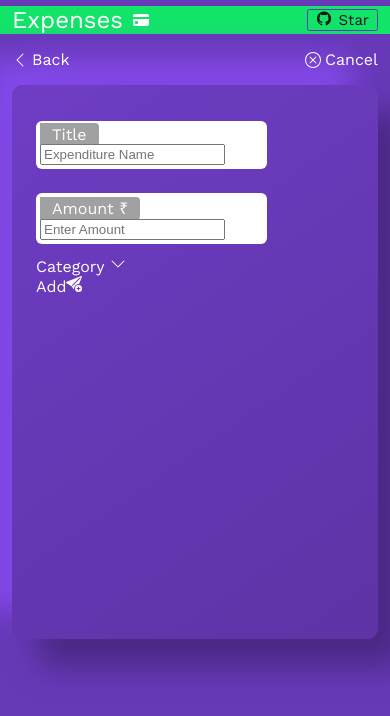
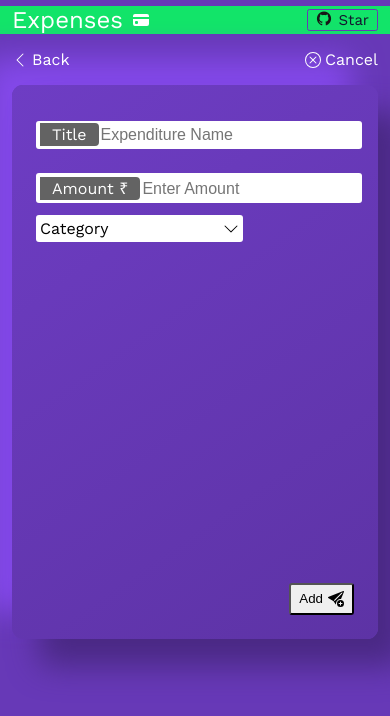
Before and after one commit to aksharma27/expenses, a React (Create React App) app: page /add-expense in a window 390 px wide. Shown: the top 716 px of the page. Built offline with nearby package versions, Linux system fonts and the light colour scheme.

Commit message:
fixed dropdown-mobile

```diff
--- a/src/App.js
+++ b/src/App.js
@@ -1,4 +1,4 @@
-import ReactDOM from "react-dom/client";
+// import ReactDOM from "react-dom/client";
 import {BrowserRouter, Routes, Route } from "react-router-dom";
 import Header from "./components/header/index";
 import Home from "./pages/home/Home";
--- a/src/components/add-form/add-form.css
+++ b/src/components/add-form/add-form.css
@@ -17,12 +17,111 @@
     margin: 12px 0px;
     width: 70%;
     padding: 4px;
-    border-radius: 6px;
+    border-radius: 3px;
     background-color: white;
 }
 
 .form-item label {
-    background-color: rgb(161, 161, 161);
+    background-color: rgb(99, 99, 99);
     padding: 2px 12px;
     border-radius: 0px 4px 4px 0px;
 }
+
+.form-add-button button:hover {
+    transform: scale(0.96);
+    transition: .5s;
+}
+
+.form-item input {
+    font-size: 16px;
+    border: none;
+    outline: none;
+    width: 70%;
+}
+
+.category-container-parent {
+    display: flex;
+    flex-direction: column;
+    flex: 1;
+}
+
+.category {
+    position: relative;
+    width: 40%;
+}
+
+.category-dropdown {
+    display: flex;
+    justify-content: space-between;
+    background-color: white;
+    align-items: center;
+    color: black;
+    max-resolution: 12px 0px;
+    border-radius: 3px;
+    padding: 4px;
+}
+
+.category-dropdown svg {
+    display: flex;
+    align-items: center;
+}
+
+
+.category-container {
+    display: flex;
+    flex-direction: column;
+    /* position: relative; */
+    /* display: flex;
+    position: absolute; */
+    /* flex-direction: column; */
+    width: 100%;
+}
+
+.category-item {
+    display: flex;
+    width: 98%;
+    justify-content: space-between;
+    padding: 8px 0px;
+    cursor: pointer;
+}
+
+.category-item img {
+    height: 32px;
+    margin-right: 20px;
+}
+
+.form-add-button {
+    display: flex;
+    justify-content: flex-end;
+}
+
+.form-add-button button {
+    display: flex;
+    padding: 6px 8px;
+    cursor: pointer;
+    border-radius: 3px;
+}
+
+.form-add-button div svg {
+    display: flex;
+    align-items: center;
+    margin-left: 5px;
+}
+
+@media only screen and (max-width : 1024px) {
+    .form-item {
+        width: 100%;
+    }
+
+    .form-item input {
+        width: 70%;
+    }
+
+    .amount-input {
+        width: 50% !important;
+    }
+
+    .category {
+        width: 65%;
+    }
+}
--- a/src/components/add-form/index.js
+++ b/src/components/add-form/index.js
@@ -119,11 +119,13 @@ theme="dark"
       </div>
       <div className="form-add-button">
         <div onClick={handleSubmit} >
-          <label>Add</label>
+          <button>Add
           <svg  style={{cursor: 'pointer'}} xmlns="http://www.w3.org/2000/svg" width="16" height="16" fill="currentColor" class="bi bi-send-plus-fill" viewBox="0 0 16 16">
             <path d="M15.964.686a.5.5 0 0 0-.65-.65L.767 5.855H.766l-.452.18a.5.5 0 0 0-.082.887l.41.26.001.002 4.995 3.178 1.59 2.498C8 14 8 13 8 12.5a4.5 4.5 0 0 1 5.026-4.47L15.964.686Zm-1.833 1.89L6.637 10.07l-.215-.338a.5.5 0 0 0-.154-.154l-.338-.215 7.494-7.494 1.178-.471-.47 1.178Z"/>
             <path d="M16 12.5a3.5 3.5 0 1 1-7 0 3.5 3.5 0 0 1 7 0Zm-3.5-2a.5.5 0 0 0-.5.5v1h-1a.5.5 0 0 0 0 1h1v1a.5.5 0 0 0 1 0v-1h1a.5.5 0 0 0 0-1h-1v-1a.5.5 0 0 0-.5-.5Z"/>
           </svg>
+          </button>
+
         </div>
       </div>
     </div>
--- a/src/components/add-form/success-modal.css
+++ b/src/components/add-form/success-modal.css
@@ -8,6 +8,22 @@
 .modal-inner {
     font-weight: 500;
     font-size: large;
+}
+
+.modal-inner button {
+    background-color: #67f95ce3;
+    border-radius: 2px;
+    border: none;
+    display: flex;
+    justify-content: center;
+    align-items: center;
+    margin-left: 88%;
+    margin-top: -20px;
+}
+
+.modal-inner button:hover {
+    transform: scale(0.94);
+    transition: .2s;
 }
 
 .take-home-button {
@@ -25,8 +41,9 @@
 .take-home-button:hover {
     background-color: #67f95ce3;
     color: #6739B7;
+    transform: scale(0.95);
     /* font-weight: 600; */
-    transition: 0.5s;
+    transition: 0.37s;
     /* cursor: pointer; */
 }
 
@@ -45,6 +62,17 @@
     .added-image {
         height: 310px;
     }
+
+    .modal-inner button {
+        background-color: #67f95ce3;
+        border-radius: 2px;
+        border: none;
+        display: flex;
+        justify-content: center;
+        align-items: center;
+        margin-left: 98%;
+        margin-top: -32px;
+    }
 }
 
 @media only screen and (max-width: 512px) {
--- a/src/components/add-form/success-modal.js
+++ b/src/components/add-form/success-modal.js
@@ -1,5 +1,5 @@
 import React from 'react';
-import ReactDOM from 'react-dom';
+// import ReactDOM from 'react-dom';
 import Modal from 'react-modal';
 import './success-modal.css';
 import { Link } from 'react-router-dom';
@@ -20,7 +20,11 @@ const SuccessModal = ({modalOpen, setModalOpen}) => {
     <Modal isOpen={modalOpen} style={customStyles} >
         <div className='modal-inner'>
             <label>Expense Added Successfully</label>
+            <button onClick={()=> setModalOpen(false)}> <svg xmlns="http://www.w3.org/2000/svg" width="16" height="16" fill="currentColor" class="bi bi-x" viewBox="0 0 16 16">
+  <path d="M4.646 4.646a.5.5 0 0 1 .708 0L8 7.293l2.646-2.647a.5.5 0 0 1 .708.708L8.707 8l2.647 2.646a.5.5 0 0 1-.708.708L8 8.707l-2.646 2.647a.5.5 0 0 1-.708-.708L7.293 8 4.646 5.354a.5.5 0 0 1 0-.708z"/>
+</svg></button>
             <img src={require('../../assets/images/added-image.png')} alt='expense-item added' className='added-image'/>
+
             <Link to='/'>
             <div className='take-home-button'>
                 <svg xmlns="http://www.w3.org/2000/svg" width="16" height="16" fill="currentColor" class="bi bi-house-door-fill" viewBox="0 0 16 16">
--- a/src/components/header/index.js
+++ b/src/components/header/index.js
@@ -1,6 +1,6 @@
 import React from 'react'
 import './index.css';
-import credit from './credit.png';
+// import credit from './credit.png';
 
 const Header = () => {
   return (
```
